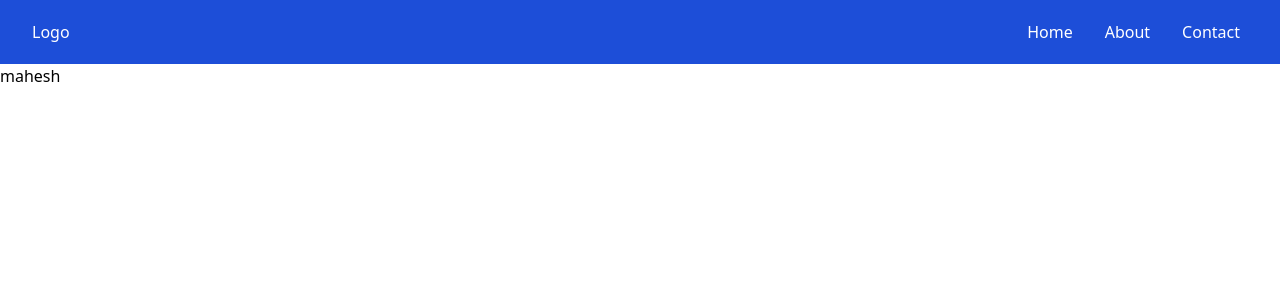
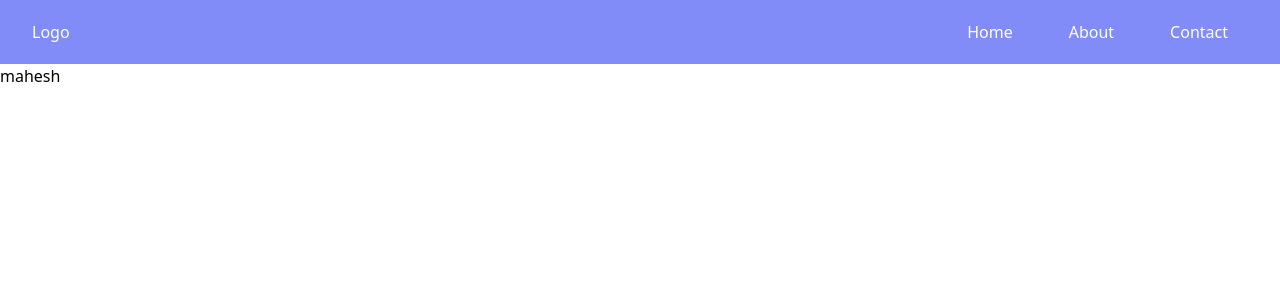
Before and after one commit to itsiammk/clientOne, a Next.js app: page / in a window 1280 px wide. Shown: the top 300 px of the page. Built offline with nearby package versions, Linux system fonts and the light colour scheme.

Commit message:
sass added

```diff
--- a/package.json
+++ b/package.json
@@ -14,7 +14,8 @@
     "@mui/material": "^5.15.9",
     "next": "^14.1.0",
     "react": "^18",
-    "react-dom": "^18"
+    "react-dom": "^18",
+    "sass": "^1.70.0"
   },
   "devDependencies": {
     "autoprefixer": "^10.0.1",
--- a/src/components/Navbar/index.js
+++ b/src/components/Navbar/index.js
@@ -1,8 +1,6 @@
 import React, { useState } from 'react';
-import AppBar from '@mui/material/AppBar';
-import Toolbar from '@mui/material/Toolbar';
-import Typography from '@mui/material/Typography';
 import Link from 'next/link';
+import styles from './style.module.scss'
 
 const menuItems = {
 	names: ['Home', 'About', 'Contact'],
@@ -14,7 +12,6 @@ const Navbar = () => {
 	const handleNavbar = () => {
 		setNavbarOpen(prevData => !prevData)
 	}
-	console.log(menuItems,'mi')
 	const navbarMenuOpen = () => {
 		return <svg  className="h-6 w-6"
 			xmlns="http://www.w3.org/2000/svg"
@@ -47,7 +44,7 @@ const Navbar = () => {
 
   return (
     <>
-			<nav className='bg-blue-700'>
+			<nav className='bg-indigo-400'>
 					<div className='max-w-7xl mx-auto px-4 sm:px-6 lg:px-8'>
 							<div className='flex items-center justify-between h-16'>
 									<div className='flex items-center'>
@@ -79,7 +76,7 @@ export default Navbar;
 
 const NavItemsDesktop = () => {
 	const commonData = menuItems?.names?.map((item, index) => (
-		<Link key={index} href={menuItems?.redirection[index]} className='text-white hover:bg-white hover:text-black rounded-lg p-2'>
+		<Link key={index} href={menuItems?.redirection[index]} className='px-5 text-white hover:bg-white hover:text-black rounded-lg p-2'>
 			{item}
 		</Link>
 	))
--- a/src/pages/index.js
+++ b/src/pages/index.js
@@ -1,5 +1,3 @@
-import { Inter } from "next/font/google";
-import Navbar from "@/components/Navbar";
 
 export default function Home() {
   return (
```
Also changed, not shown: src/components/Navbar/style.module.scss (added), 1 other file (tests, documents, lock files or other folders).
